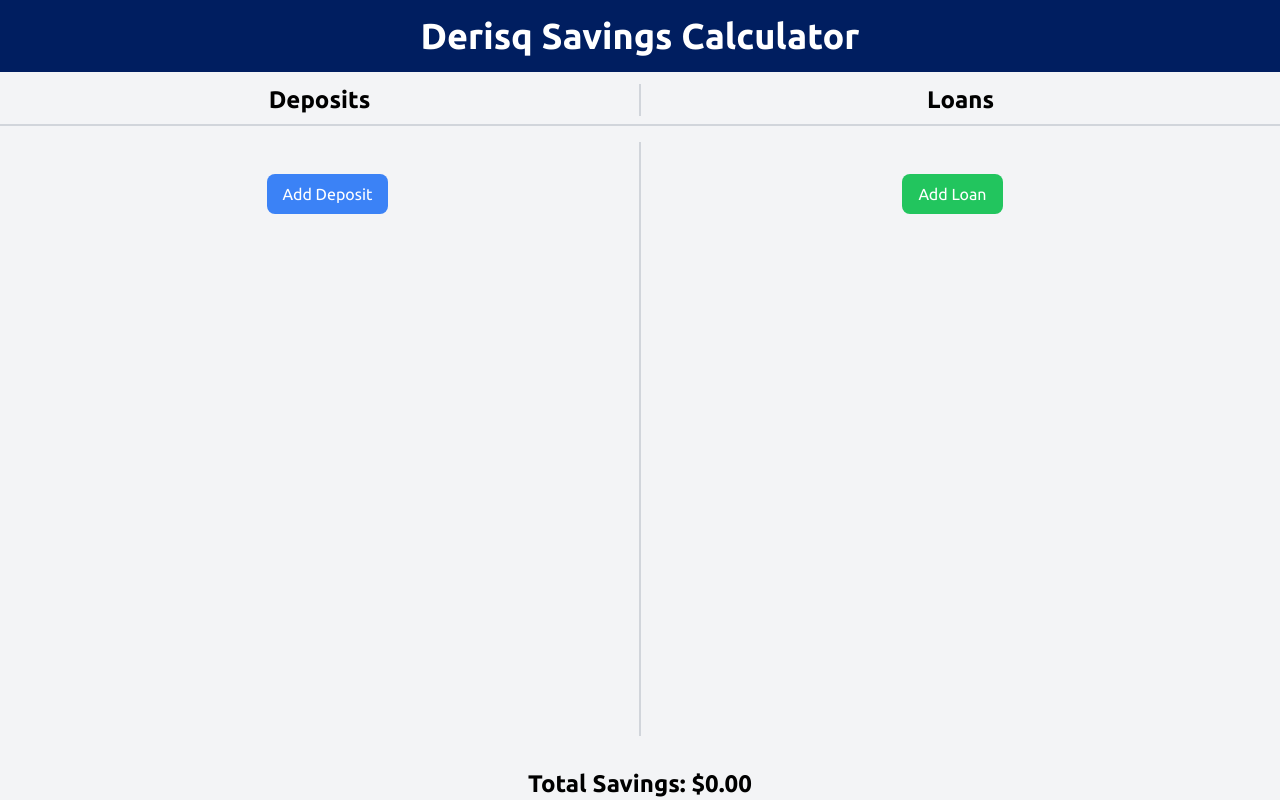
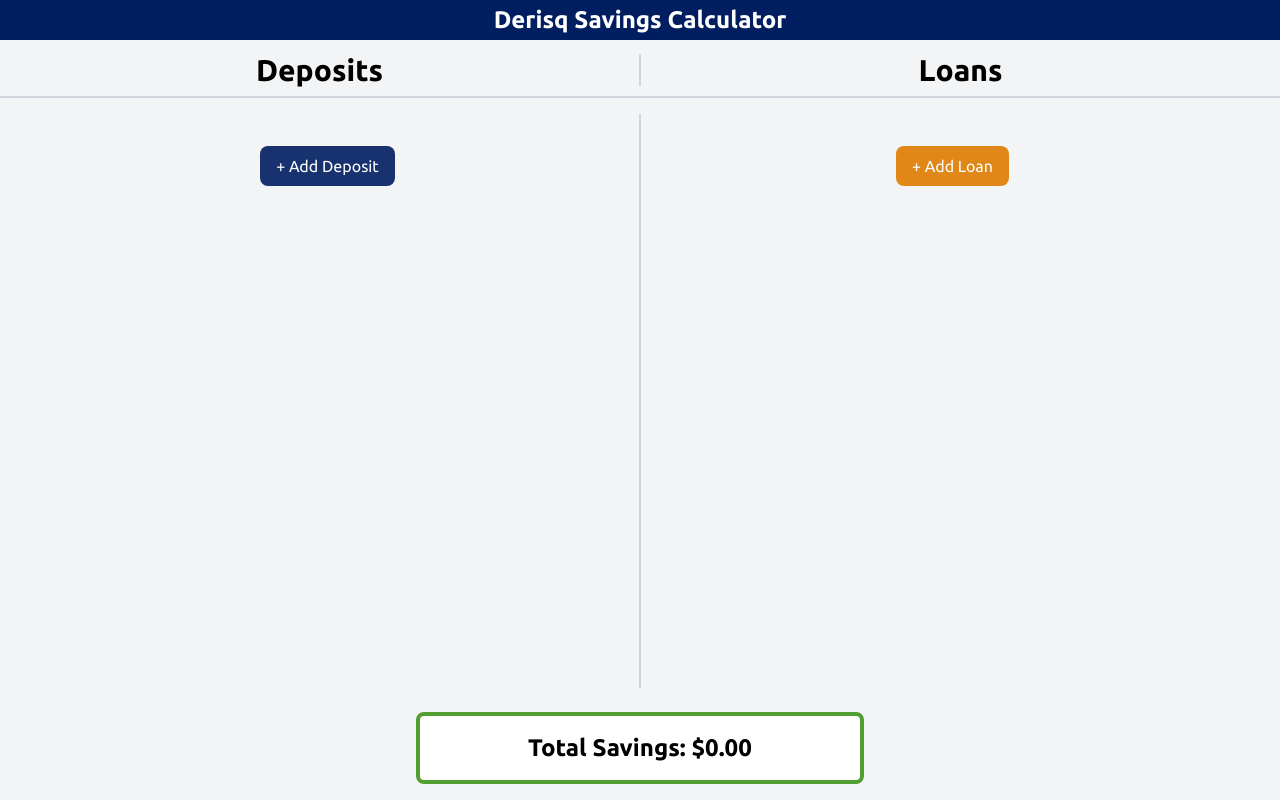
Before and after one commit to everettbu/savings-calc, a React (Vite) app in the folder savings-calculator/: page / in a window 1280 px wide. Built offline with nearby package versions, Linux system fonts and the light colour scheme.

Commit message:
Home page styled nicely

```diff
--- a/savings-calculator/src/components/DepositCard.jsx
+++ b/savings-calculator/src/components/DepositCard.jsx
@@ -3,15 +3,43 @@ import React from 'react';
 const DepositCard = ({ deposit, index, onEdit }) => {
   return (
     <div
-      className="bg-white p-6 rounded-lg shadow-lg mb-4 cursor-pointer hover:shadow-xl transition-shadow duration-300"
+      className="bg-white p-6 rounded-lg shadow-lg border-l-4 border-gray-400 mb-4 cursor-pointer hover:shadow-xl transition-shadow duration-300 group"
       onClick={() => onEdit(index)}
     >
       <h3 className="text-xl font-semibold">{deposit.bank} Deposit Account</h3>
       <p>Balance: ${deposit.balance}</p>
       <p>APR: {deposit.annualYield}%</p>
-      <p>Savings: ${typeof deposit.savings === 'number' ? deposit.savings.toFixed(2) : 'N/A'}</p>
+      <div className="relative">
+        <div className="absolute right-0 top-0 transform -translate-y-11 bg-secondary text-white font-bold p-2 rounded opacity-75 group-hover:opacity-100 transition-opacity duration-300 border-2 border-secondary" style={{ maxWidth: '200px' }}>
+          Savings: ${typeof deposit.savings === 'number' ? deposit.savings.toFixed(2) : 'N/A'}
+        </div>
+      </div>
     </div>
   );
 };
 
 export default DepositCard;
+
+
+
+// Other variation, more simple
+
+// import React from 'react';
+
+// const DepositCard = ({ deposit, index, onEdit }) => {
+//   return (
+//     <div
+//       className="bg-white p-6 rounded-lg shadow-lg border-l-4 border-green-500 mb-4 cursor-pointer hover:shadow-xl transition-shadow duration-300"
+//       onClick={() => onEdit(index)}
+//     >
+//       <h3 className="text-xl font-semibold">{deposit.bank} Deposit Account</h3>
+//       <p>Balance: ${deposit.balance}</p>
+//       <p>APR: {deposit.annualYield}%</p>
+//       <div className="bg-green-100 text-green-800 font-bold p-2 rounded mt-2 -ml-2" style={{ maxWidth: '150px' }}>
+//         Savings: ${typeof deposit.savings === 'number' ? deposit.savings.toFixed(2) : 'N/A'}
+//       </div>
+//     </div>
+//   );
+// };
+
+// export default DepositCard;
--- a/savings-calculator/src/components/LoanCard.jsx
+++ b/savings-calculator/src/components/LoanCard.jsx
@@ -3,13 +3,17 @@ import React from 'react';
 const LoanCard = ({ loan, index, onEdit }) => {
   return (
     <div
-      className="bg-white p-6 rounded-lg shadow-lg mb-4 cursor-pointer hover:shadow-xl transition-shadow duration-300"
+      className="bg-white p-6 rounded-lg shadow-lg border-l-4 border-gray-400 mb-4 cursor-pointer hover:shadow-xl transition-shadow duration-300 group"
       onClick={() => onEdit(index)}
     >
       <h3 className="text-xl font-semibold">{loan.bank} {loan.loanType} Loan</h3>
       <p>Balance: ${loan.balance}</p>
       <p>Interest Rate: {loan.interestRate}%</p>
-      <p>Savings: ${typeof loan.savings === 'number' ? loan.savings.toFixed(2) : 'N/A'}</p>
+      <div className="relative">
+        <div className="absolute right-0 top-0 transform -translate-y-11 bg-secondary text-white font-bold p-2 rounded opacity-75 group-hover:opacity-100 transition-opacity duration-300 border-2 border-secondary" style={{ maxWidth: '200px' }}>
+          Savings: ${typeof loan.savings === 'number' ? loan.savings.toFixed(2) : 'N/A'}
+        </div>
+      </div>
     </div>
   );
 };
--- a/savings-calculator/src/pages/Home.jsx
+++ b/savings-calculator/src/pages/Home.jsx
@@ -36,16 +36,16 @@ const Home = () => {
 
   return (
     <div className="min-h-screen flex flex-col bg-gray-100">
-      <header className="bg-primary text-white text-center py-4 w-full">
-        <h1 className="text-4xl font-bold">Derisq Savings Calculator</h1>
+      <header className="bg-primary text-white text-center py-1 w-full">
+        <h1 className="text-2xl font-bold">Derisq Savings Calculator</h1>
       </header>
       <div className="flex w-full mt-3 text-center items-center">
         <div className="flex-1">
-          <h2 className="text-2xl font-semibold">Deposits</h2>
+          <h2 className="text-3xl font-semibold">Deposits</h2>
         </div>
         <div className="border-r-2 border-gray-300 h-8"></div> {/* Vertical line */}
         <div className="flex-1">
-          <h2 className="text-2xl font-semibold">Loans</h2>
+          <h2 className="text-3xl font-semibold">Loans</h2>
         </div>
       </div>
       <div className="border-b-2 border-gray-300 w-full mt-2"></div> {/* Horizontal line */}
@@ -58,9 +58,9 @@ const Home = () => {
           </div>
           <button
             onClick={goToDepositCalculator}
-            className="bg-blue-500 text-white px-4 py-2 rounded-lg hover:bg-blue-700 transition duration-300 mt-4"
+            className="bg-primary text-white px-4 py-2 rounded-lg opacity-90 hover:bg-primary-dark hover:shadow-lg transition duration-300 mt-4"
           >
-            Add Deposit
+            + Add Deposit
           </button>
         </div>
         <div className="border-r-2 border-gray-300"></div> {/* Vertical line */}
@@ -72,16 +72,18 @@ const Home = () => {
           </div>
           <button
             onClick={goToLoanCalculator}
-            className="bg-green-500 text-white px-4 py-2 rounded-lg hover:bg-green-700 transition duration-300 mt-4"
+            className="bg-tertiary text-white px-4 py-2 rounded-lg opacity-90 hover:bg-tertiary-dark hover:shadow-lg transition duration-300 mt-4"
           >
-            Add Loan
+            + Add Loan
           </button>
         </div>
       </main>
-      <div className="flex flex-col items-center mt-4">
-        <h3 className="text-2xl font-semibold">
-          Total Savings: ${totalSavings.toFixed(2)}
-        </h3>
+      <div className="flex flex-col items-center mt-2 mb-4">
+        <div className="border-4 border-secondary bg-white text-black p-4 rounded-lg w-full max-w-md">
+          <h3 className="text-2xl font-semibold text-center">
+            Total Savings: ${totalSavings.toFixed(2)}
+          </h3>
+        </div>
       </div>
     </div>
   );
--- a/savings-calculator/tailwind.config.js
+++ b/savings-calculator/tailwind.config.js
@@ -6,8 +6,11 @@ module.exports = {
     extend: {
       colors: {
         primary: '#001e60',
+        'primary-dark': '#00133e',
         secondary: '#509e2f',
+        'secondary-dark': '#3b7a23',
         tertiary: '#DE7C00',
+        'tertiary-dark': '#C06A00', // Slightly lighter dark shade for tertiary
       },
     },
   },
```
